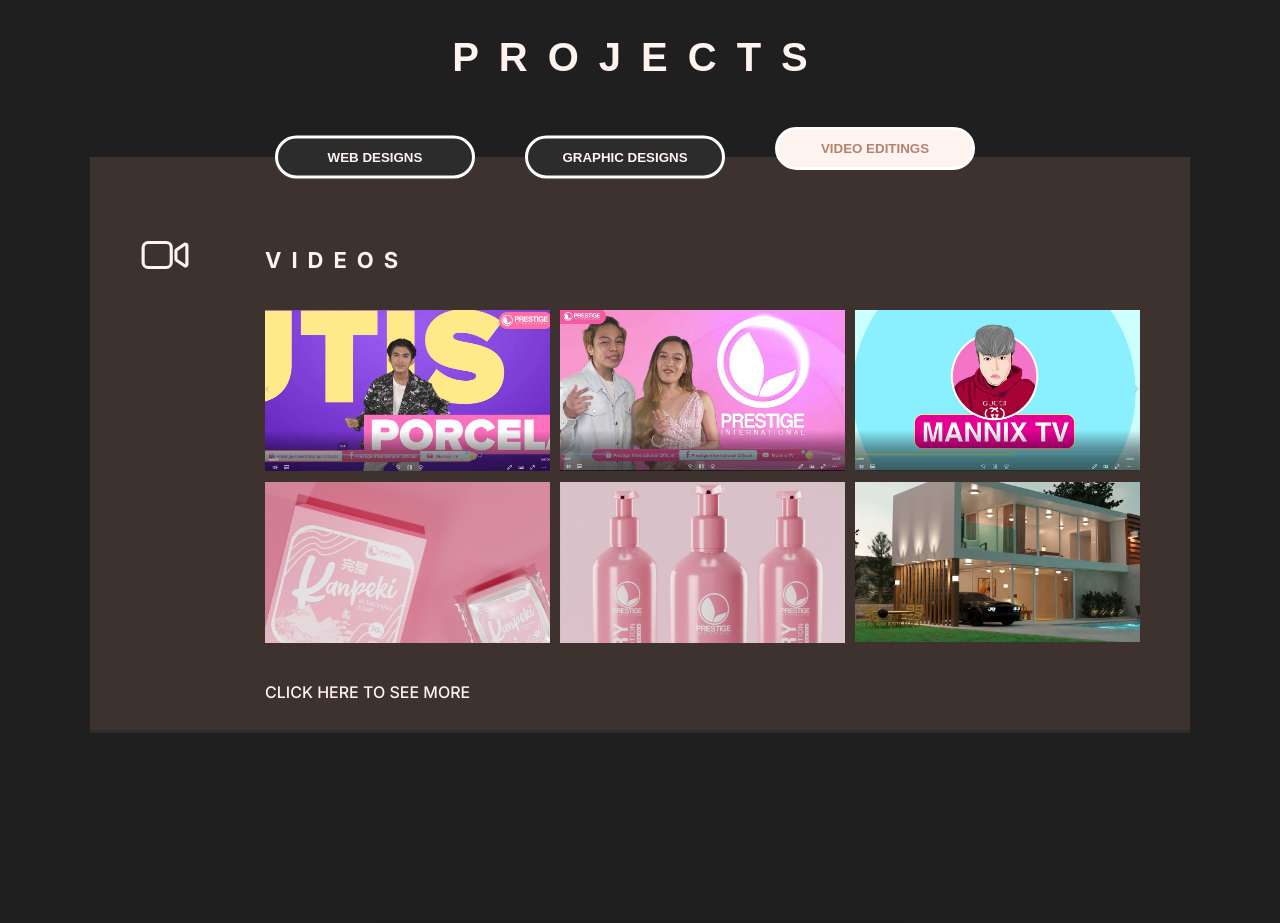
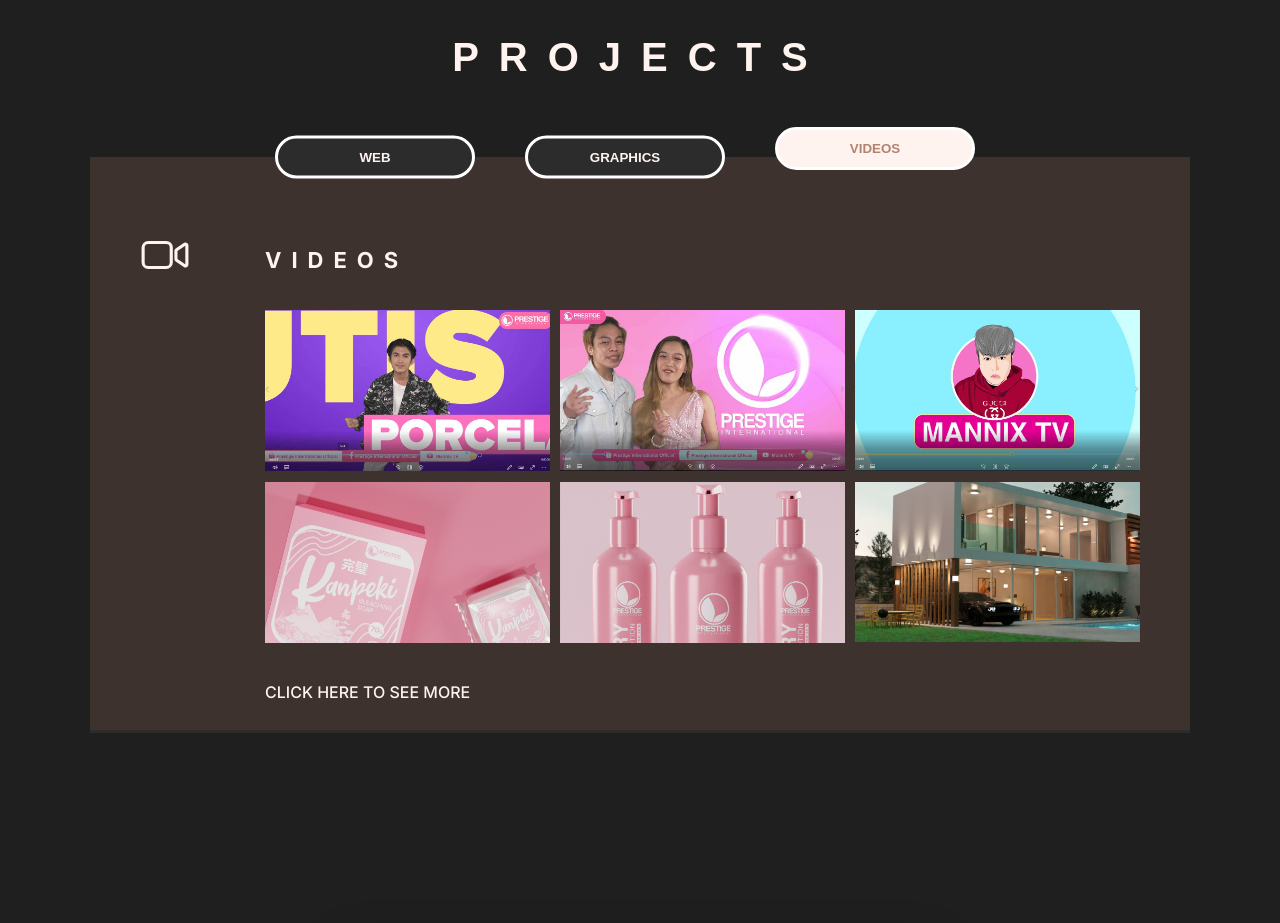
Before and after one commit to OliciaMeynard/oliciameynard, a plain HTML site: page index.html in a window 1280 px wide. Shown: the part 2660-3583 px from the top of the page. Drawn offline with nearby package versions, Linux system fonts and the light colour scheme; a script that the page names is missing.

Commit message:
button rename

```diff
--- a/index.html
+++ b/index.html
@@ -188,9 +188,9 @@
       <h3 class="section-header  secondary-header">Projects</h3>
       <div class="container div-projects">
         <div class="div-buttons">
-          <button class="btn-projects-tab-1 btn-projects  "   data-tab="1">Web Designs</button>
-          <button class="btn-projects btn-projects-tab-2 "   data-tab="2">Graphic Designs</button>
-          <button class="btn-projects btn-projects-tab-3 btn-projects-active"   data-tab="3">Video Editings</button>
+          <button class="btn-projects-tab-1 btn-projects  "   data-tab="1">Web</button>
+          <button class="btn-projects btn-projects-tab-2 "   data-tab="2">Graphics</button>
+          <button class="btn-projects btn-projects-tab-3 btn-projects-active"   data-tab="3">Videos</button>
         </div>
 
         <div class="tab-content-1 tab-content ">
```
